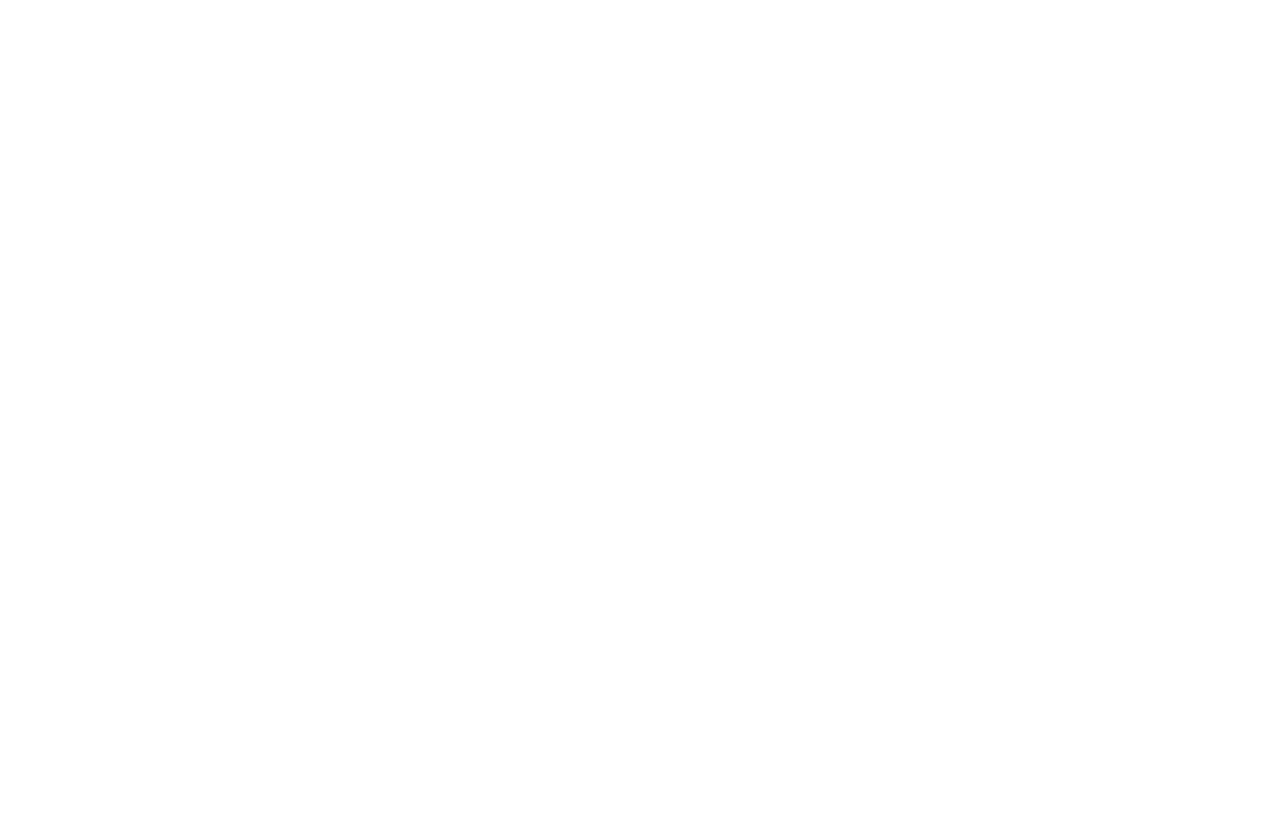
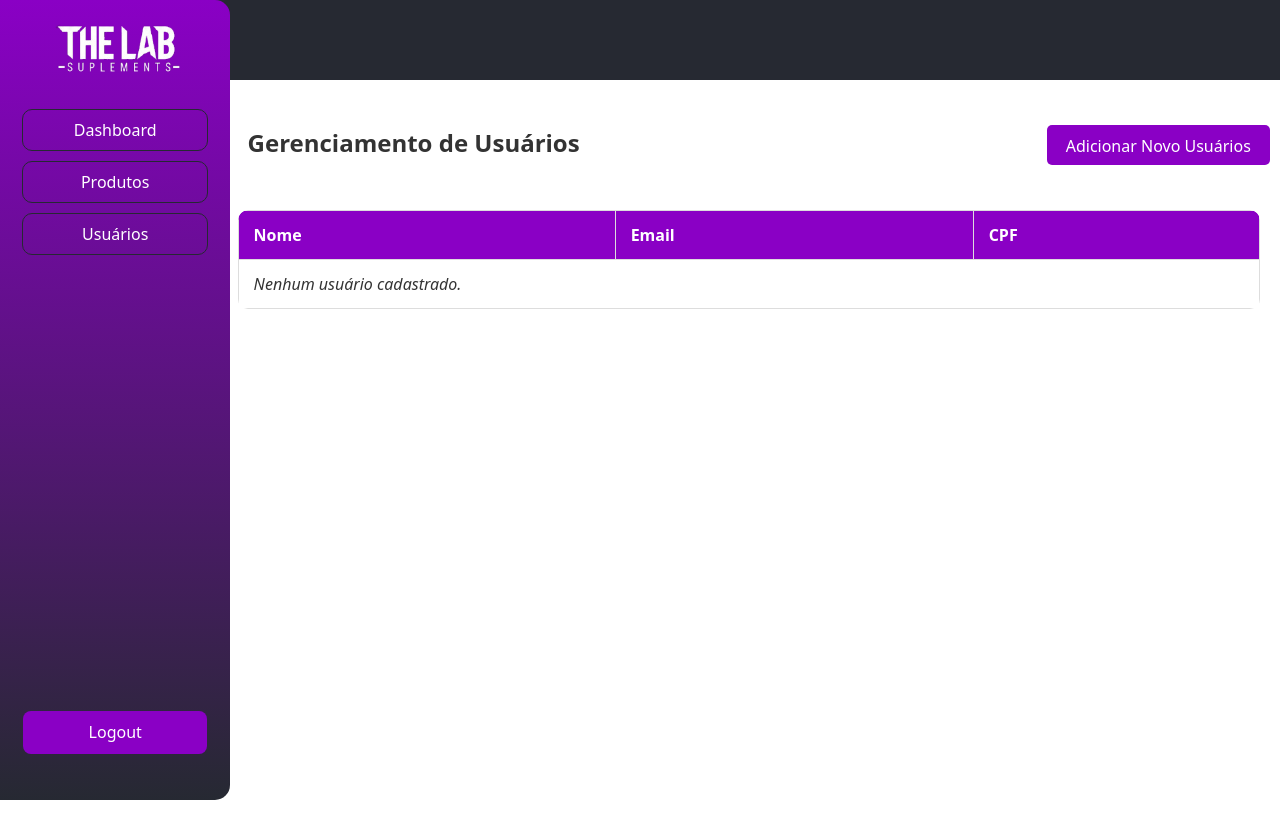
Before and after one commit to Andrevieiram/Ecommerce-The-Lab-Suplements, a React (Vite) app: page /usuarios in a window 1280 px wide. Before the commit this address had no page. Shown: the top 838 px of the page. Before the commit the page ends 800 px from the top, so only its background shows below. Built offline with nearby package versions, Linux system fonts and the light colour scheme.

Commit message:
Adicionando rotas no botões

```diff
--- a/src/App.tsx
+++ b/src/App.tsx
@@ -9,8 +9,8 @@ function App() {
   return (
     <Routes>
       <Route path="/" element={<Login />} />
-      <Route path="/produto" element={<Home />} />
-      <Route path="/users" element={<Users />} />
+      <Route path="/produtos" element={<Home />} />
+      <Route path="/usuarios" element={<Users />} />
     </Routes>
   );
 }
--- a/src/Login/Login.tsx
+++ b/src/Login/Login.tsx
@@ -1,14 +1,21 @@
 import './Login.css';
+import { useNavigate } from 'react-router-dom';
 
 const Login = () => {
+  const navigate = useNavigate();
+
+  const handleLogin = (event: React.FormEvent) => {
+    event.preventDefault();
+    navigate('/produtos');
+  };
+
   return (
     <div id="background-container">
-      <div className = "logo-left-login"><img src='images\WhatsApp_Image_2025-10-28_at_11.50.35-removebg-preview.png'></img></div>
+      <div className="logo-left-login"><img src='images\WhatsApp_Image_2025-10-28_at_11.50.35-removebg-preview.png'></img></div>
 
       <div id="login-container">
-
         <h2>Sign in</h2>
-        <form>
+        <form onSubmit={handleLogin}>
           <div className="input-group">
             <label htmlFor="username">User</label>
             <input type="text" id="username" placeholder="Enter User" />
--- a/src/Users/Users.tsx
+++ b/src/Users/Users.tsx
@@ -2,6 +2,7 @@ import React, { useState, useEffect } from 'react';
 import "./Users.css";
 import ModalCadastro from './ModalCadastro';
 import { getFromLocalStorage } from './StorageUsers';
+import { NavLink } from 'react-router-dom';
 
 interface User {
   id: string;
@@ -43,9 +44,28 @@ const Users = () => {
       <nav className="leftNav-container">
           <img className="logo-left" src="images\WhatsApp_Image_2025-10-28_at_11.50.35-removebg-preview.png" alt="The Lab Suplements" />
           <div className="nav-items">
-            <button className="nav-item">Promoções</button>
-            <button className="nav-item">Produtos</button>
-            <button className="nav-item-active">Usuários</button>
+
+            <NavLink
+              to="/"
+              className={({ isActive }) => isActive ? "nav-item-active" : "nav-item"}
+            >
+              Dashboard
+            </NavLink>
+
+            <NavLink
+              to="/produtos"
+              className={({ isActive }) => isActive ? "nav-item-active" : "nav-item"}
+            >
+              Produtos
+            </NavLink>
+
+            <NavLink
+              to="/users"
+              className={({ isActive }) => isActive ? "nav-item-active" : "nav-item"}
+            >
+              Usuários
+            </NavLink>
+
           </div>
           <button className="nav-item-logout">Logout</button>
       </nav>
```
